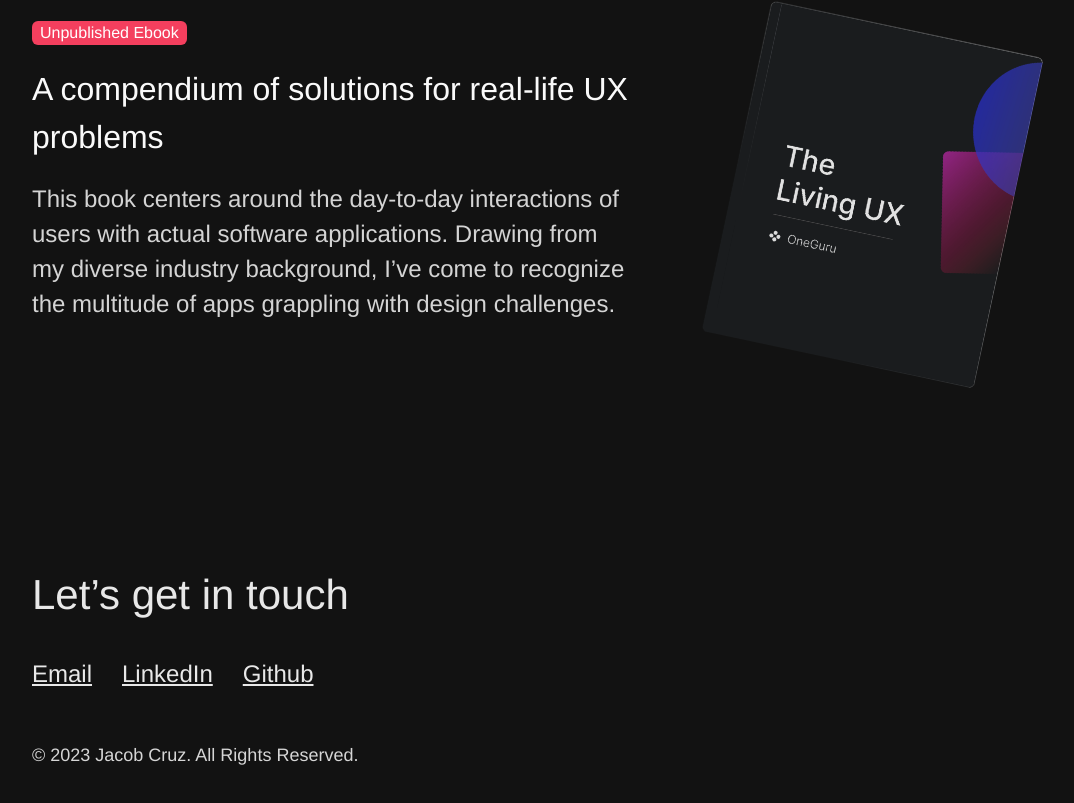
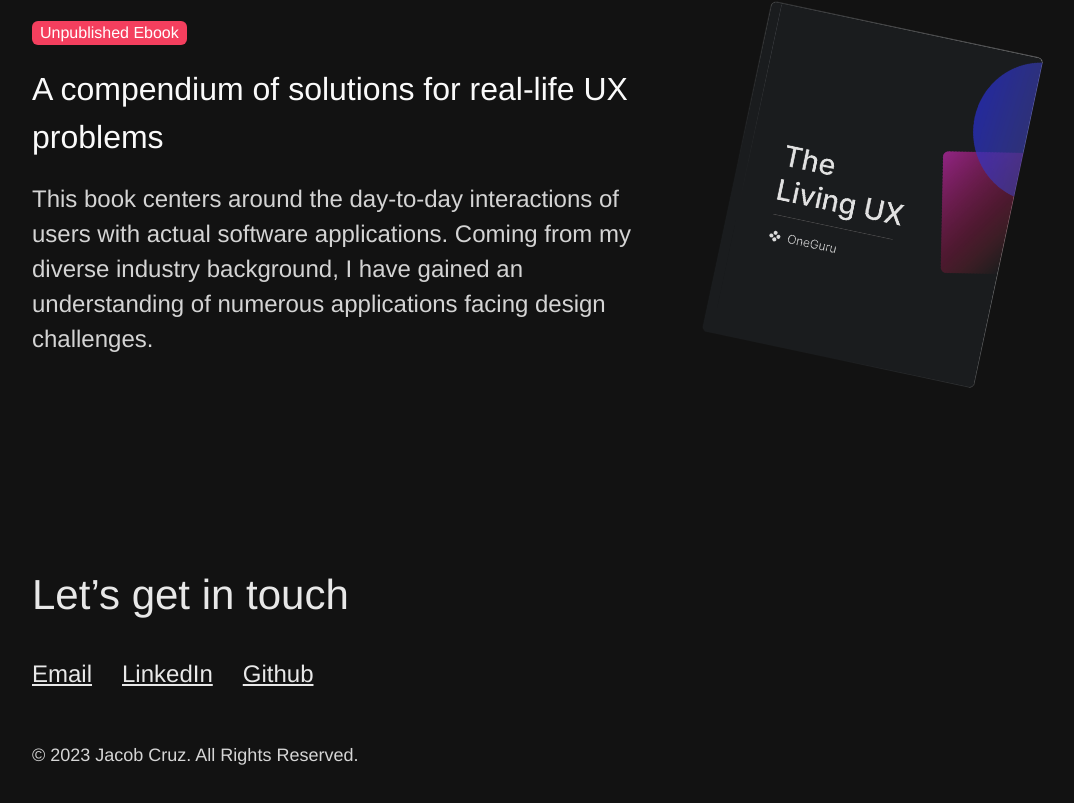
Before and after one commit to JacobDiazCruz/jacobcruz-portfolio, a Next.js app: page / in a window 1280 px wide. Shown: the part 2551-3354 px from the top of the page, without its empty margins (108-1182 px from the left). Built offline with nearby package versions, Linux system fonts and the light colour scheme.

Commit message:
Update: text

```diff
--- a/src/components/FeaturedBook.tsx
+++ b/src/components/FeaturedBook.tsx
@@ -12,7 +12,7 @@ export default function FeaturedBook() {
           A compendium of solutions for real-life UX problems
         </h1>
         <p className="mt-5 text-[20px] leading-[35px] md:text-[24px] text-neutral-300 font-light">
-          This book centers around the day-to-day interactions of users with actual software applications. Drawing from my diverse industry background, I&rsquo;ve come to recognize the multitude of apps grappling with design challenges.
+          This book centers around the day-to-day interactions of users with actual software applications. Coming from my diverse industry background, I have gained an understanding of numerous applications facing design challenges.
         </p>
       </div>
       <div>
```
